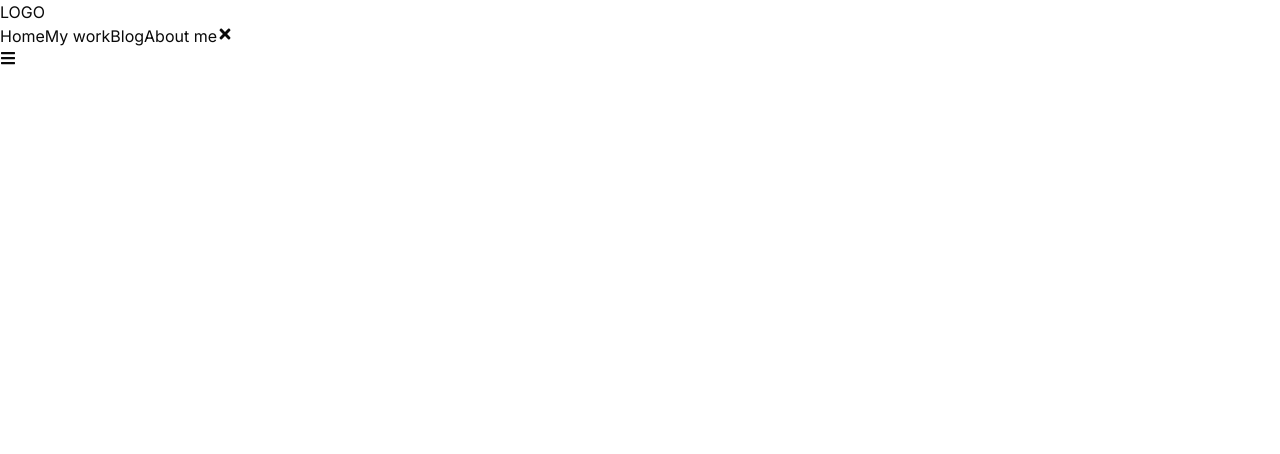
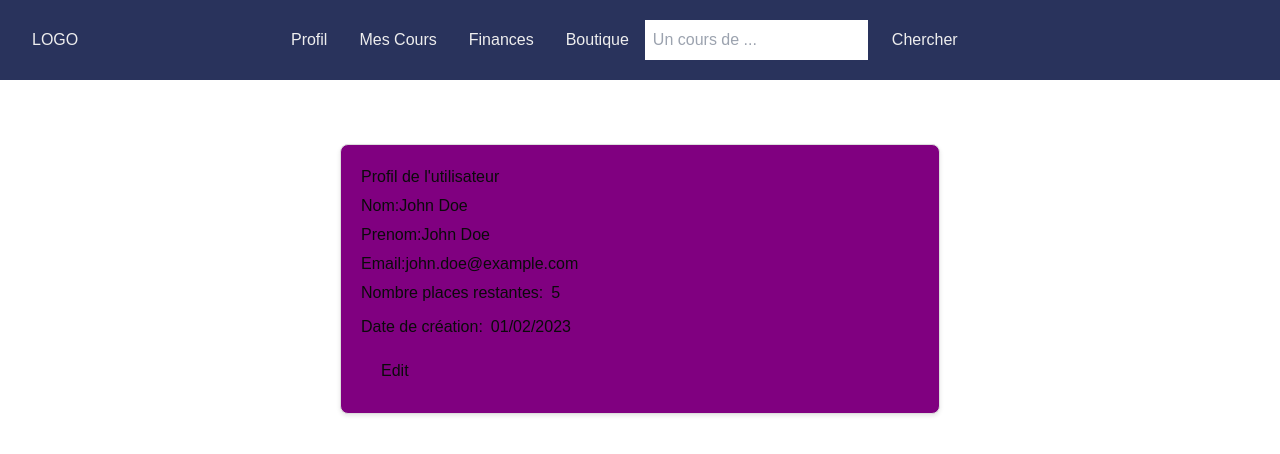
Before and after one commit to Ksyl25/Projet_Dance, a Next.js app: page /profil in a window 1280 px wide. Shown: the top 454 px of the page. Built offline with nearby package versions, Linux system fonts and the light colour scheme.

Commit message:
Page profil + Navbar
Nouveaux composent profil et Navbar

```diff
--- a/app/globals.css
+++ b/app/globals.css
@@ -74,3 +74,105 @@
       @apply bg-background text-foreground;
     }
   }
+
+  @import url("https://fonts.googleapis.com/css2?family=Titillium+Web:wght@300;400;700&display=swap");
+
+* {
+	padding: 0;
+	margin: 0;
+	box-sizing: border-box;
+	font-family: "Titillium Web", sans-serif;
+}
+
+:root {
+	--mainColor: #29335c;
+	--mainColorLight: #5767aa;
+	--secondaryColor: #db2b39;
+	--textColor: #eee;
+}
+
+header {
+	display: flex;
+	align-items: center;
+	justify-content: space-between;
+	height: 80px;
+	padding: 0 2rem;
+	background-color: var(--mainColor);
+	color: var(--textColor);
+}
+
+nav a {
+	margin: 0 1rem;
+	color: var(--textColor);
+	text-decoration: none;
+}
+
+nav a:hover {
+	color: var(--secondaryColor);
+}
+
+header .nav-btn {
+	padding: 5px;
+	cursor: pointer;
+	background: transparent;
+	border: none;
+	outline: none;
+	color: var(--textColor);
+	visibility: hidden;
+	opacity: 0;
+	font-size: 1.8rem;
+}
+
+header div,
+nav {
+	display: flex;
+	align-items: center;
+}
+
+@media only screen and (max-width: 1024px) {
+	header .nav-btn {
+		visibility: visible;
+		opacity: 1;
+	}
+
+	header nav {
+		position: fixed;
+		top: -100vh;
+		left: 0;
+		height: 100%;
+		width: 100%;
+		display: flex;
+		flex-direction: column;
+		align-items: center;
+		justify-content: center;
+		gap: 1.5rem;
+		background-color: var(--mainColor);
+		transition: 1s;
+	}
+
+	header .responsive_nav {
+		transform: translateY(100vh);
+	}
+
+	nav .nav-close-btn {
+		position: absolute;
+		top: 2rem;
+		right: 2rem;
+	}
+
+	nav a {
+		font-size: 1.5rem;
+	}
+
+
+
+
+}
+
+
+
+.barre_recherche {
+  background-color: white;
+  min-width: 200px;
+
+}
--- a/app/page.tsx
+++ b/app/page.tsx
@@ -1,7 +1,23 @@
+"use client"
+
 import Image from "next/image";
+import React from "react";
+import Link from "next/link";
 
-export default function Home() {
+/*export default function Home() {
   return (
-    <div>Projet Dance </div>
+
   );
+}*/
+
+import Navbar from "../Components/NavBar";
+function App() {
+	return (
+		<React.Fragment>
+			<Navbar/>
+      <div>Projet Dance </div>
+		</React.Fragment>
+	);
 }
+
+export default App;
--- a/app/profil/layout.tsx
+++ /dev/null
@@ -1,23 +0,0 @@
-import type { Metadata } from "next";
-import { Inter } from "next/font/google";
-
-//import Style from "../globals.css";
-
-const inter = Inter({ subsets: ["latin"] });
-
-export const metadata: Metadata = {
-  title: "Create Next App",
-  description: "Generated by create next app",
-};
-
-export default function RootLayout({
-  children,
-}: Readonly<{
-  children: React.ReactNode;
-}>) {
-  return (
-    <html lang="en">
-      <body className={inter.className}>{children}</body>
-    </html>
-  );
-}
--- a/app/profil/page.tsx
+++ b/app/profil/page.tsx
@@ -15,10 +15,12 @@ import Link from "next/link";
 export default profil*/
 
 import Navbar from "../../Components/NavBar";
+import UserProfile from "../../Components/ProfilUtilisateur";
 function App() {
 	return (
 		<React.Fragment>
 			<Navbar/>
+            <UserProfile/>
 		</React.Fragment>
 	);
 }
--- /dev/null
+++ b/components/Categorie.jsx
@@ -0,0 +1,36 @@
+
+import Image from 'next/image';
+import Link from 'next/link';
+import { useState } from 'react';
+import { useRef } from "react";
+import { FaBars, FaTimes } from "react-icons/fa";
+import "../app/globals.css";
+
+function Categorie({nom}) {
+	let lien = "";
+	switch (nom) {
+		case 'Profil':
+		  lien = "../profil"
+		  break;
+		case 'Mes Cours':
+			lien = "../Cours"
+			break;
+		case 'Finances':
+		  lien = "../Finances"
+		  break;
+		  case 'Boutique':
+			lien = "../Boutique"
+			break;
+		default:
+			lien = "#"
+			break;
+	  }
+	return (
+
+		<div >
+			<a href= {lien} >{nom}</a>
+		</div>
+	);
+}
+
+export default Categorie;
--- a/components/NavBar.jsx
+++ b/components/NavBar.jsx
@@ -4,7 +4,13 @@ import Link from 'next/link';
 import { useState } from 'react';
 import { useRef } from "react";
 import { FaBars, FaTimes } from "react-icons/fa";
+import { HiAdjustmentsHorizontal } from "react-icons/hi2";
+import { SlMagnifier } from "react-icons/sl";
+
+
 import "../app/globals.css";
+import Categorie from "./Categorie";
+import SearchBar from "./SearchBar"
 
 function Navbar() {
 	const navRef = useRef();
@@ -14,15 +20,22 @@ function Navbar() {
 			"responsive_nav"
 		);
 	};
+  const handleSearch = (query) => {
+    console.log('Search query:', query);
+    // Proposé des résultats ici
+  };
 
 	return (
 		<header>
 			<h3>LOGO</h3>
 			<nav ref={navRef}>
-				<a href="/#">Home</a>
-				<a href="/#">My work</a>
-				<a href="/#">Blog</a>
-				<a href="/#">About me</a>
+				<Categorie nom ="Profil" />
+				<a href="/#">Mes Cours</a>
+				<a href="/#">Finances</a>
+				<a href="/#">Boutique</a>
+
+        <SearchBar onSearch={handleSearch} />
+
 				<button
 					className="nav-btn nav-close-btn"
 					onClick={showNavbar}>
--- /dev/null
+++ b/components/ProfilUtilisateur.jsx
@@ -0,0 +1,138 @@
+import React, { useState } from 'react';
+
+const UserProfile = () => {
+  // TODO Informations de base dans l'objet profil
+  const [profile, setProfile] = useState({
+    nom: 'John Doe',
+    prenom: 'John Doe',
+    creation: '01/02/2023',
+    email: 'john.doe@example.com',
+    nb_entree: '5',
+  });
+
+  const [isEditing, setIsEditing] = useState(false);
+  const handleChange = (e) => {
+    const { name, value } = e.target;
+    setProfile((prevProfile) => ({
+      ...prevProfile,
+      [name]: value,
+    }));
+  };
+
+
+  const toggleEdit = () => {
+    setIsEditing((prevEditing) => !prevEditing);
+  };
+  const handleSave = () => {
+    // TODO Sauvgarder les changement dans la base de donnée
+    console.log('Profile saved:', profile);
+    toggleEdit();
+  };
+
+  return (
+    <div style={styles.container}>
+      <h2 style={styles.field}>Profil de l'utilisateur</h2>
+      <div style={styles.field}>
+        <label>Nom:</label>
+        {isEditing ? (
+          <input
+            type="text"
+            name="Nom"
+            value={profile.nom}
+            onChange={handleChange}
+            style={styles.input}
+          />
+        ) : (
+          <span>{profile.nom}</span>
+        )}
+      </div>
+      <div style={styles.field}>
+        <label>Prenom:</label>
+        {isEditing ? (
+          <input
+            type="text"
+            name="Prenom"
+            value={profile.prenom}
+            onChange={handleChange}
+            style={styles.input}
+          />
+        ) : (
+          <span>{profile.prenom}</span>
+        )}
+      </div>
+      <div style={styles.field}>
+        <label>Email:</label>
+        {isEditing ? (
+          <input
+            type="email"
+            name="email"
+            value={profile.email}
+            onChange={handleChange}
+            style={styles.input}
+          />
+        ) : (
+          <span>{profile.email}</span>
+        )}
+      </div>
+      <div style={styles.babyContainer}>
+        <label>Nombre places restantes:</label>
+          <h1>{profile.nb_entree}</h1>
+      </div>
+      <div style={styles.babyContainer}>
+        <label>Date de création:</label>
+          <h1>{profile.creation}</h1>
+      </div>
+      <button onClick={toggleEdit} style={styles.button}>
+        {isEditing ? 'Cancel' : 'Edit'}
+      </button>
+      {isEditing && (
+        <button onClick={handleSave} style={styles.button}>
+          Save
+        </button>
+      )}
+    </div>
+  );
+};
+
+const styles = {
+  container: {
+    maxWidth: '600px',
+    margin: '0 auto',
+    padding: '20px',
+    border: '1px solid #ddd',
+    borderRadius: '8px',
+    boxShadow: '0 2px 4px rgba(0, 0, 0, 0.1)',
+    marginTop: '5%',
+    backgroundColor : 'purple' ,
+  },
+  field: {
+    marginBottom: '5px',
+  },
+  input: {
+    width: '100%',
+    padding: '8px',
+    fontSize: '16px',
+    marginBottom: '8px',
+  },
+  textarea: {
+    width: '100%',
+    padding: '8px',
+    fontSize: '16px',
+    height: '80px',
+    marginBottom: '8px',
+  },
+  babyContainer: {
+    display: 'flex',
+    gap: '8px',
+    marginBottom: '10px',
+  },
+  button: {
+    padding: '10px 20px',
+    fontSize: '16px',
+    cursor: 'pointer',
+    marginRight: '8px',
+  },
+
+};
+
+export default UserProfile;
--- /dev/null
+++ b/components/SearchBar.jsx
@@ -0,0 +1,52 @@
+import React, { useState } from 'react';
+
+const SearchBar = ({ onSearch }) => {
+  const [query, setQuery] = useState('');
+
+  const handleInputChange = (e) => {
+    setQuery(e.target.value);
+  };
+
+  const handleSearch = () => {
+    onSearch(query);
+  };
+
+  const handleKeyPress = (e) => {
+    if (e.key === 'Enter') {
+      handleSearch();
+    }
+  };
+
+  return (
+    <div style={styles.container}>
+      <input
+        type="text"
+        value={query}
+        onChange={handleInputChange}
+        onKeyPress={handleKeyPress}
+        placeholder="Un cours de ..."
+        style={styles.input}
+      />
+      <button onClick={handleSearch} style={styles.button}>Chercher</button>
+    </div>
+  );
+};
+
+const styles = {
+  container: {
+    display: 'flex',
+    alignItems: 'center',
+  },
+  input: {
+    padding: '8px',
+    fontSize: '16px',
+    marginRight: '8px',
+  },
+  button: {
+    padding: '8px 16px',
+    fontSize: '16px',
+    cursor: 'pointer',
+  },
+};
+
+export default SearchBar;
```
